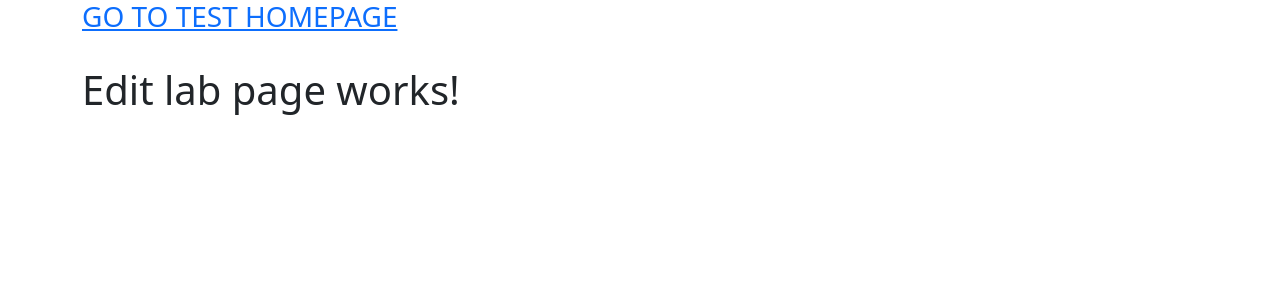
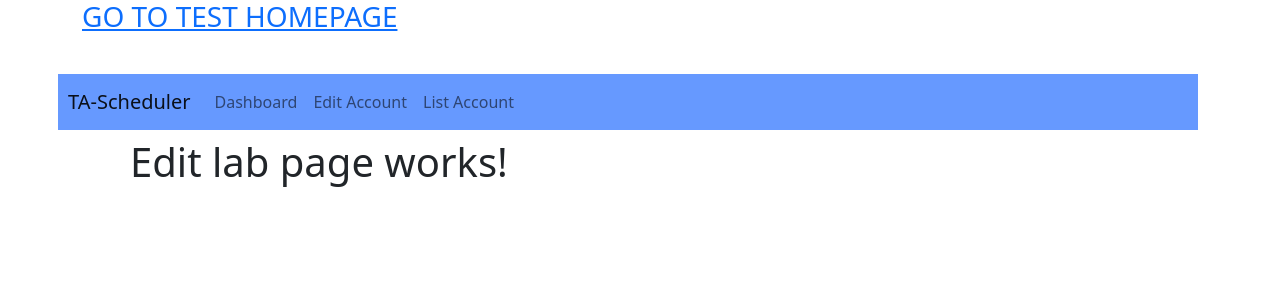
Before and after one commit to schiltz3/361Group3Project, a Django app: page /lab/edit/ in a window 1280 px wide. Shown: the top 300 px of the page. Run offline with Django 3.2, Linux system fonts and the light colour scheme; some libraries are stand-ins or nearby versions.

Commit message:
Forgot to add code for other pages that I linked in the NavBar. Should be good now and any option you click on the nav bar will display the correct options.

```diff
--- a/CS361Group3Project/templates/account/edit.html
+++ b/CS361Group3Project/templates/account/edit.html
@@ -1,5 +1,5 @@
-{% extends "base.html" %}
+{% extends "bar_base.html" %}
 
-{% block content %}
+{% block application_pane %}
     <h1> Edit account page works! </h1>
-{% endblock content %}
+{% endblock application_pane %}
--- a/CS361Group3Project/templates/account/list.html
+++ b/CS361Group3Project/templates/account/list.html
@@ -1,5 +1,5 @@
-{% extends "base.html" %}
+{% extends "bar_base.html" %}
 
-{% block content %}
+{% block application_pane %}
     <h1> List account page works! </h1>
-{% endblock content %}
+{% endblock application_pane %}
--- a/CS361Group3Project/templates/lab/edit.html
+++ b/CS361Group3Project/templates/lab/edit.html
@@ -1,5 +1,5 @@
-{% extends "base.html" %}
+{% extends "bar_base.html" %}
 
-{% block content %}
+{% block application_pane %}
     <h1> Edit lab page works! </h1>
-{% endblock content %}
+{% endblock application_pane %}
--- a/TA_Scheduler/views/account/create.py
+++ b/TA_Scheduler/views/account/create.py
@@ -24,7 +24,7 @@ class CreateAccount(View):
         :pre: User is not anonymous, instructor, or ta
         :post: None
         """
-        return render(request, "account/create.html", {"message": " "})
+        return render(request, "account/create.html", {"message": " ", "group": AccountUtil.getUserGroup(request.user)})
 
     def post(self, request):
         """Called when the user submits the form on the Create Accounts page.
--- a/TA_Scheduler/views/account/edit.py
+++ b/TA_Scheduler/views/account/edit.py
@@ -1,7 +1,8 @@
 from django.shortcuts import render
+from TA_Scheduler.utilities.AccountUtil import AccountUtil
 from django.views import View
 
 
 class EditAccount(View):
     def get(self, request):
-        return render(request, "account/edit.html")
+        return render(request, "account/edit.html", {"group": AccountUtil.getUserGroup(request.user)})
--- a/TA_Scheduler/views/account/list.py
+++ b/TA_Scheduler/views/account/list.py
@@ -1,7 +1,8 @@
 from django.shortcuts import render
+from TA_Scheduler.utilities.AccountUtil import AccountUtil
 from django.views import View
 
 
 class ListAccount(View):
     def get(self, request):
-        return render(request, "account/list.html")
+        return render(request, "account/list.html", {"group": AccountUtil.getUserGroup(request.user)})
--- a/TA_Scheduler/views/course/edit.py
+++ b/TA_Scheduler/views/course/edit.py
@@ -1,12 +1,13 @@
 from typing import Union, Optional
 from django.http import HttpRequest, HttpResponse, HttpResponseRedirect
 from django.shortcuts import render
+from TA_Scheduler.utilities.AccountUtil import AccountUtil
 from django.views import View
 
 
 class EditCourse(View):
     def get(self, request: HttpRequest) -> Union[HttpResponse, HttpResponseRedirect]:
-        return render(request, "course/edit.html")
+        return render(request, "course/edit.html", {"group": AccountUtil.getUserGroup(request.user)})
 
     def post(self, request: HttpRequest) -> Union[HttpResponse, HttpResponseRedirect]:
         return render(request, "course/edit.html")
--- a/TA_Scheduler/views/course/list.py
+++ b/TA_Scheduler/views/course/list.py
@@ -1,4 +1,5 @@
 from django.shortcuts import render
+from TA_Scheduler.utilities.AccountUtil import AccountUtil
 from django.views import View
 
 
--- a/TA_Scheduler/views/lab/edit.py
+++ b/TA_Scheduler/views/lab/edit.py
@@ -1,7 +1,8 @@
 from django.shortcuts import render
+from TA_Scheduler.utilities.AccountUtil import AccountUtil
 from django.views import View
 
 
 class EditLab(View):
     def get(self, request):
-        return render(request, "lab/edit.html")
+        return render(request, "lab/edit.html", {"group": AccountUtil.getUserGroup(request.user)})
--- a/TA_Scheduler/views/lab/list.py
+++ b/TA_Scheduler/views/lab/list.py
@@ -1,7 +1,8 @@
 from django.shortcuts import render
+from TA_Scheduler.utilities.AccountUtil import AccountUtil
 from django.views import View
 
 
 class ListLab(View):
     def get(self, request):
-        return render(request, "lab/list.html")
+        return render(request, "lab/list.html", {"group": AccountUtil.getUserGroup(request.user)})
```
